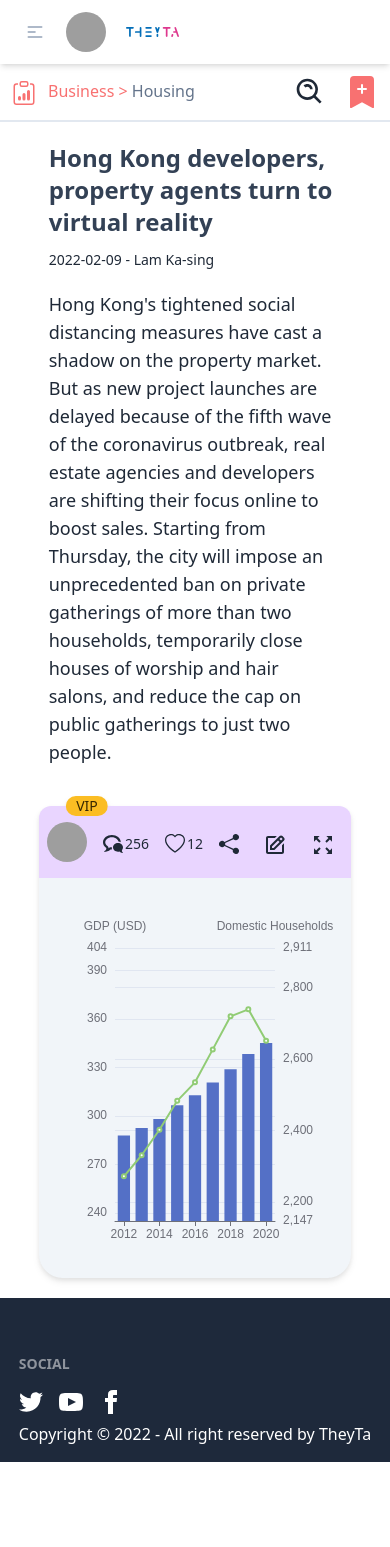
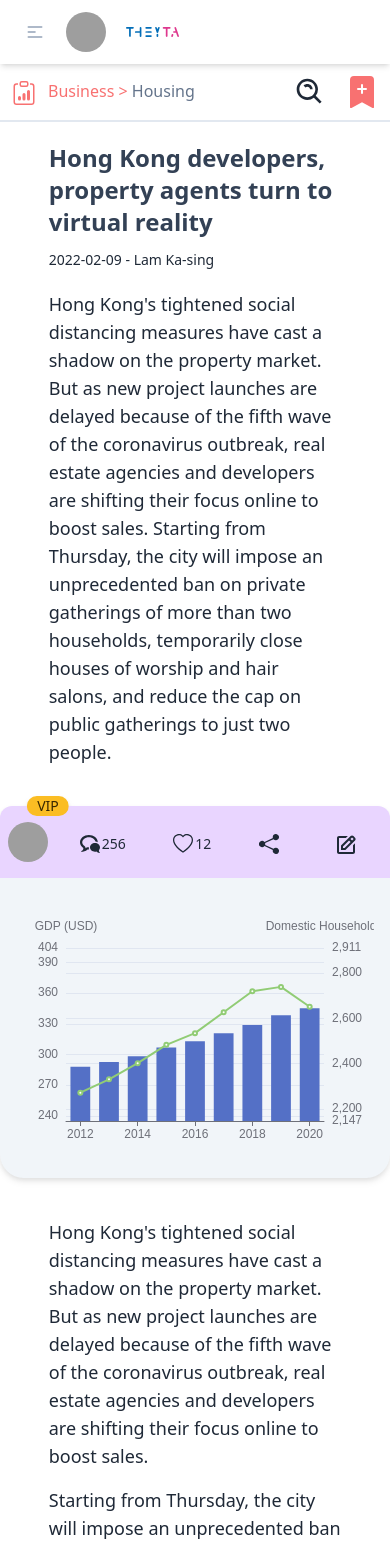
Before and after one commit to Xentisize/theyta_frontend_demo, a React (Create React App) app: page /articles/1 in a window 390 px wide. Shown: the top 1547 px of the page. Before the commit the page ends 1462 px from the top, so only its background shows below. Built offline with nearby package versions, Linux system fonts and the light colour scheme; grey boxes are pictures that could not be loaded.

Commit message:
Added suggested articles

```diff
--- a/src/components/articles/Article.jsx
+++ b/src/components/articles/Article.jsx
@@ -5,15 +5,15 @@ import { BiSearchAlt } from "react-icons/bi"
 import { BsFillBookmarkPlusFill, BsClipboardData } from "react-icons/bs"
 import GraphCanvas from "./GraphCanvas"
 import Footer from "../Footer"
-import ShareFloatPage from "./ShareFloatPage"
 import { useState } from "react"
 import { Toaster } from "react-hot-toast"
+import { Link } from "react-router-dom"
 
 const Article = () => {
 	let article_id = useParams().articleId - 1
 	let article = articles[article_id]
 
-	const [showShare, setShowShare] = useState(false)
+	const [expandCanvas, setExpandCanvas] = useState(false)
 
 	return (
 		<>
@@ -38,17 +38,45 @@ const Article = () => {
 					</p>
 				</div>
 				<div className="mx-auto w-3/4 pt-5 ">
-					<p className="text-lg">{article.content}</p>
+					<p className="text-lg">{article.content[0]}</p>
 				</div>
 
-				<div className="mx-auto mt-10 mb-5 w-4/5">
-					<GraphCanvas setShowShare={setShowShare} showShare={showShare} />
+				<div className="flex justify-between">
+					<div className={"mx-auto mt-10 mb-5 w-full md:ml-20 " + (expandCanvas ? "md:mr-20 md:w-full" : "md:w-3/5 ")}>
+						<GraphCanvas expandCanvas={expandCanvas} setExpandCanvas={setExpandCanvas} />
+					</div>
+				</div>
+
+				<div className="mx-auto w-3/4 pt-3 pb-5">
+					{article.content.map((p, i) => {
+						return i !== 0 ? (
+							<p className="py-2 text-lg" key={i}>
+								{p}
+							</p>
+						) : null
+					})}
+				</div>
+
+				<div className="mx-5 mt-5 mb-5 flex flex-col flex-wrap gap-3 border-t-2 border-slate-200 pb-2 md:mx-20 md:flex-row">
+					<h3 className="block basis-full pt-3 text-lg font-semibold">You may also be interested:</h3>
+					{articles.map((a, i) => {
+						return i !== article_id ? (
+							<Link to={`/articles/${a.id}`} key={i}>
+								<div className="card mt-3 bg-base-100 shadow-xl md:basis-1/3 lg:card-side">
+									<figure>
+										<img src={a.photo_url} alt="Article Cover" />
+									</figure>
+									<div className="card-body">
+										<h2 className="card-title text-base font-semibold md:text-lg">{a.title}</h2>
+										<p className="text-sm md:text-base">{a.content[0].substring(0, 50) + " ..."}</p>
+									</div>
+								</div>
+							</Link>
+						) : null
+					})}
 				</div>
 			</div>
 			<Footer />
-			{/* {showShare ? <ShareFloatPage showShare={showShare} /> : null}
-			 */}
-			<ShareFloatPage />
 		</>
 	)
 }
--- a/src/components/articles/Canvas.jsx
+++ b/src/components/articles/Canvas.jsx
@@ -2,7 +2,7 @@ import { useRef, useEffect } from "react"
 import * as echarts from "echarts"
 import datasets from "./datasets.json"
 
-const Canvas = ({ appliedDatasets }) => {
+const Canvas = ({ appliedDatasets, expandCanvas }) => {
 	const chartRef = useRef(null)
 	let chartInstance = null
 
@@ -15,9 +15,9 @@ const Canvas = ({ appliedDatasets }) => {
 		},
 		grid: {
 			top: "30",
-			right: "60",
+			right: "50",
 			bottom: "17",
-			left: "60",
+			left: "50",
 		},
 		xAxis: [
 			{
@@ -123,7 +123,7 @@ const Canvas = ({ appliedDatasets }) => {
 			yAxis: yAxisOptions,
 			series: seriesOption,
 		}
-	}, [appliedDatasets])
+	}, [appliedDatasets, expandCanvas])
 
 	const renderChart = () => {
 		const renderedInstance = echarts.getInstanceByDom(chartRef.current)
@@ -140,6 +140,10 @@ const Canvas = ({ appliedDatasets }) => {
 	})
 
 	useEffect(() => {
+		chartInstance.resize()
+	}, [expandCanvas])
+
+	useEffect(() => {
 		return () => {
 			chartInstance && chartInstance.dispose()
 		}
@@ -154,7 +158,7 @@ const Canvas = ({ appliedDatasets }) => {
 
 	return (
 		<>
-			<div id="chart" className="h-[400px] w-full px-4 py-10 md:h-[800px]" ref={chartRef}></div>
+			<div id="chart" className="h-[300px] px-4 py-10 md:h-[600px]" ref={chartRef}></div>
 		</>
 	)
 }
--- a/src/components/articles/GraphCanvas.jsx
+++ b/src/components/articles/GraphCanvas.jsx
@@ -2,7 +2,7 @@ import GraphCanvasHeader from "./GraphCanvasHeader"
 import Canvas from "./Canvas"
 import { useState } from "react"
 
-const GraphCanvas = ({ setShowShare, showShare }) => {
+const GraphCanvas = ({ expandCanvas, setExpandCanvas }) => {
 	const [datasetInfo, setDatasetInfo] = useState({
 		dsOne: "Number of Domestic Households in HK",
 		dsOneFormat: "bar",
@@ -19,10 +19,10 @@ const GraphCanvas = ({ setShowShare, showShare }) => {
 					datasetTwo="Hong Kong GDP"
 					datasetTwoFormat="line"
 					updateDatasetInfo={setDatasetInfo}
-					setShowShare={setShowShare}
-					showShare={showShare}
+					expandCanvas={expandCanvas}
+					setExpandCanvas={setExpandCanvas}
 				/>
-				<Canvas appliedDatasets={datasetInfo} />
+				<Canvas appliedDatasets={datasetInfo} expandCanvas={expandCanvas} />
 			</div>
 		</>
 	)
--- a/src/components/articles/GraphCanvasHeader.jsx
+++ b/src/components/articles/GraphCanvasHeader.jsx
@@ -76,8 +76,13 @@ const GraphCanvasHeader = (props) => {
 						<BiEdit className="mr-2 inline" />
 					</button>
 				</div>
-				<div className="flex grow items-center justify-center text-right hover:rounded-bl-3xl hover:bg-purple-300 hover:text-slate-200">
-					<button className="inline-block text-2xl md:text-5xl">
+				<div className="hidden grow items-center justify-center text-right hover:rounded-bl-3xl hover:bg-purple-300 hover:text-slate-200 md:flex">
+					<button
+						className="inline-block text-2xl md:text-5xl"
+						onClick={() => {
+							props.setExpandCanvas(!props.expandCanvas)
+						}}
+					>
 						<BiExpand className="mr-2 inline" />
 					</button>
 				</div>
--- a/src/components/articles_list/articles.json
+++ b/src/components/articles_list/articles.json
@@ -5,7 +5,12 @@
 		"topic": "Housing",
 		"author": "Lam Ka-sing",
 		"title": "Hong Kong developers, property agents turn to virtual reality",
-    "content": "Hong Kong's tightened social distancing measures have cast a shadow on the property market. But as new project launches are delayed because of the fifth wave of the coronavirus outbreak, real estate agencies and developers are shifting their focus online to boost sales. Starting from Thursday, the city will impose an unprecedented ban on private gatherings of more than two households, temporarily close houses of worship and hair salons, and reduce the cap on public gatherings to just two people.",
+		"content": [
+			"Hong Kong's tightened social distancing measures have cast a shadow on the property market. But as new project launches are delayed because of the fifth wave of the coronavirus outbreak, real estate agencies and developers are shifting their focus online to boost sales. Starting from Thursday, the city will impose an unprecedented ban on private gatherings of more than two households, temporarily close houses of worship and hair salons, and reduce the cap on public gatherings to just two people.",
+			"Hong Kong's tightened social distancing measures have cast a shadow on the property market. But as new project launches are delayed because of the fifth wave of the coronavirus outbreak, real estate agencies and developers are shifting their focus online to boost sales.",
+			"Starting from Thursday, the city will impose an unprecedented ban on private gatherings of more than two households, temporarily close houses of worship and hair salons, and reduce the cap on public gatherings to just two people.",
+			"Centaline Property Agency expects fewer than 500 first-hand transactions this month, the lowest in 24 months, as these measures keep prospective buyers away. The agency expects second-hand property viewings to sink by half compared with levels seen before the Lunar New Year, which could push lived-in homes prices down 3 to 5 per cent compared with the end of last year."
+		],
 		"created_at": "2022-02-09",
 		"photo_url": "https://api.lorem.space/image/album?w=150&h=150"
 	},
@@ -15,7 +20,12 @@
 		"author": "Lam Ka-sing",
 		"topic": "Housing",
 		"title": "Hong Kong's supply of so-called nano flats to peak this year",
-    "content": "The era of nano flats in Hong Kong is likely to end soon. The availability of such flats is set to peak this year, after the government put a cap on the minimum size of homes late last year, say market observers. A total of 2,015 nano flats, with a saleable floor area of 215 square feet or less, are expected to be ready this year, compared with 960 units in 2021, according to JLL. These include 418 units at The Royale in Tuen Mun, 380 units in Manor Hill in Tseung Kwan O and 288 units at The Met. Azure in Tsing Yi.",
+		"content": [
+			"The era of nano flats in Hong Kong is likely to end soon. The availability of such flats is set to peak this year, after the government put a cap on the minimum size of homes late last year, say market observers. A total of 2,015 nano flats, with a saleable floor area of 215 square feet or less, are expected to be ready this year, compared with 960 units in 2021, according to JLL. These include 418 units at The Royale in Tuen Mun, 380 units in Manor Hill in Tseung Kwan O and 288 units at The Met. Azure in Tsing Yi.",
+			"The era of nano flats in Hong Kong is likely to end soon. The availability of such flats is set to peak this year, after the government put a cap on the minimum size of homes late last year, say market observers.",
+			"A total of 2,015 nano flats, with a saleable floor area of 215 square feet or less, are expected to be ready this year, compared with 960 units in 2021, according to JLL. These include 418 units at The Royale in Tuen Mun, 380 units in Manor Hill in Tseung Kwan O and 288 units at The Met. Azure in Tsing Yi.",
+			"'We predict the completion of nano flats will peak out this year,' said Ryan Ip, head of land and housing research at the think tank Our Hong Kong Foundation. 'Demand for nano flats has decreased after the government relaxed the mortgage requirements for higher-value properties in 2019, and this has been gradually reflected in the building plans of new residential projects.'"
+		],
 		"created_at": "2022-02-08",
 		"photo_url": "https://api.lorem.space/image/album?w=150&h=150&hash=B0E33EF4"
 	},
@@ -25,7 +35,15 @@
 		"author": "John Tung Chung",
 		"topic": "Housing",
 		"title": "Will Hong Kong solve the housing crisis?",
-    "content": "I am writing with reference to “Does Carrie lam's ambitious plan to overhaul the Hong Kong government go far enough?” (January 13). The report mentions that the changes will cost the government an extra HK$32 million (US$4 million) a year. The 'housing shortage' that has afflicted Hong Kong for decades is a structural problem. In a previous letter to the Post ('What lies behind Hong Kong's perpetual housing shortage', June 22), I discussed one of the major issues affecting the Hong Kong property market.",
+		"content": [
+			"I am writing with reference to “Does Carrie lam's ambitious plan to overhaul the Hong Kong government go far enough?” (January 13). The report mentions that the changes will cost the government an extra HK$32 million (US$4 million) a year. The 'housing shortage' that has afflicted Hong Kong for decades is a structural problem. In a previous letter to the Post ('What lies behind Hong Kong's perpetual housing shortage', June 22), I discussed one of the major issues affecting the Hong Kong property market.",
+			"Now, I would like to comment on whether this government restructuring is likely to have any impact on the housing shortage.",
+			"The supply of homes is determined by a number of factors: land availability, infrastructure support, availability of construction workers, materials and equipment. From all the media reports, land supply would seem to be the bottleneck. However, Hong Kong uses less than 8 per cent of its available land for housing, so the simple question is: why do we not have enough land?",
+			"Reasons such as our hilly landscape and the preservation of country parks are not good enough. The real reason is that we are simply not building enough reasonably sized homes to allow families to live together, hence young people are moving away from their parents to have some space of their own.",
+			"There are a number of flats which are occupied by one elderly person. A thorough understanding of how public flats are being occupied – and not continuing to build smaller flats - is key to delivering a more effective solution.",
+			"The government needs to be focused. One solution is developing Yuen Long and its neighbouring districts to supply mid-to-high-density flats and creating a new commercial business district in the New Territories North West. This will facilitate the natural migration of people and ease the density in Kowloon and certain parts of Hong Kong Island.",
+			"I hope a new bureau focusing on housing will actually enable more homes to be constructed. We can discuss, plan and take a number of administrative measures, but these will not solve the problem. Building a mixture of reasonably sized flats and allowing people to cohabit will release some of the pressure on supply and minimise waste."
+		],
 		"created_at": "2022-01-20",
 		"photo_url": "https://api.lorem.space/image/album?w=150&h=150&hash=225E6693"
 	}
```
Lines whose indentation alone changed are shown as unchanged.
